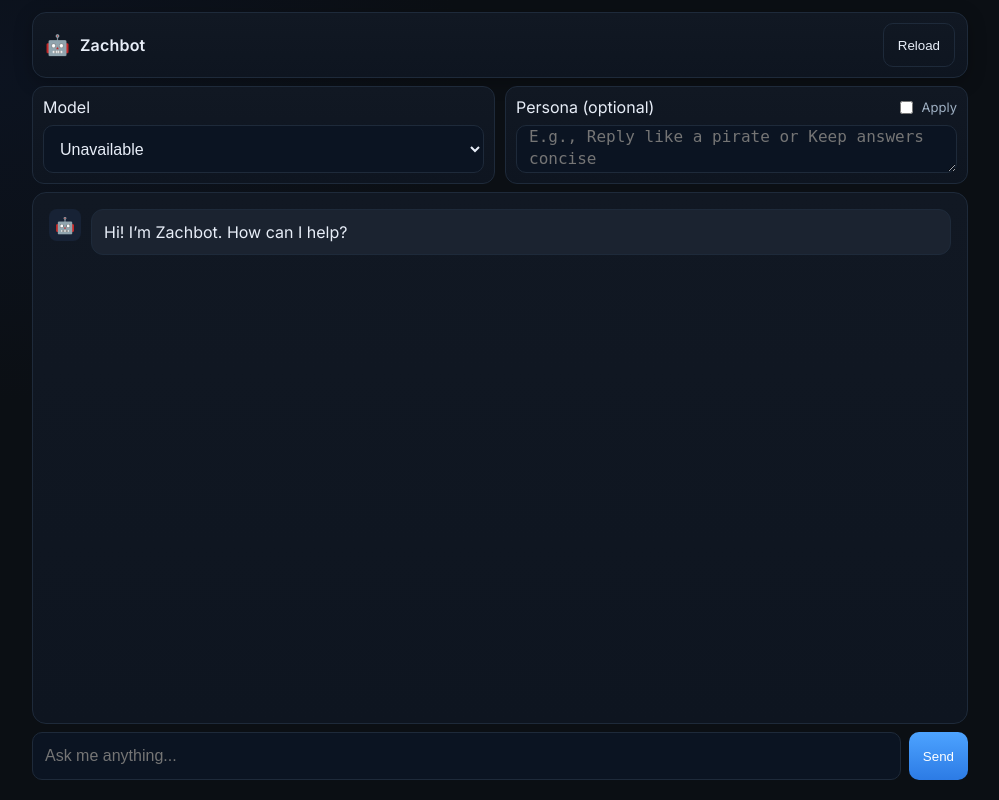
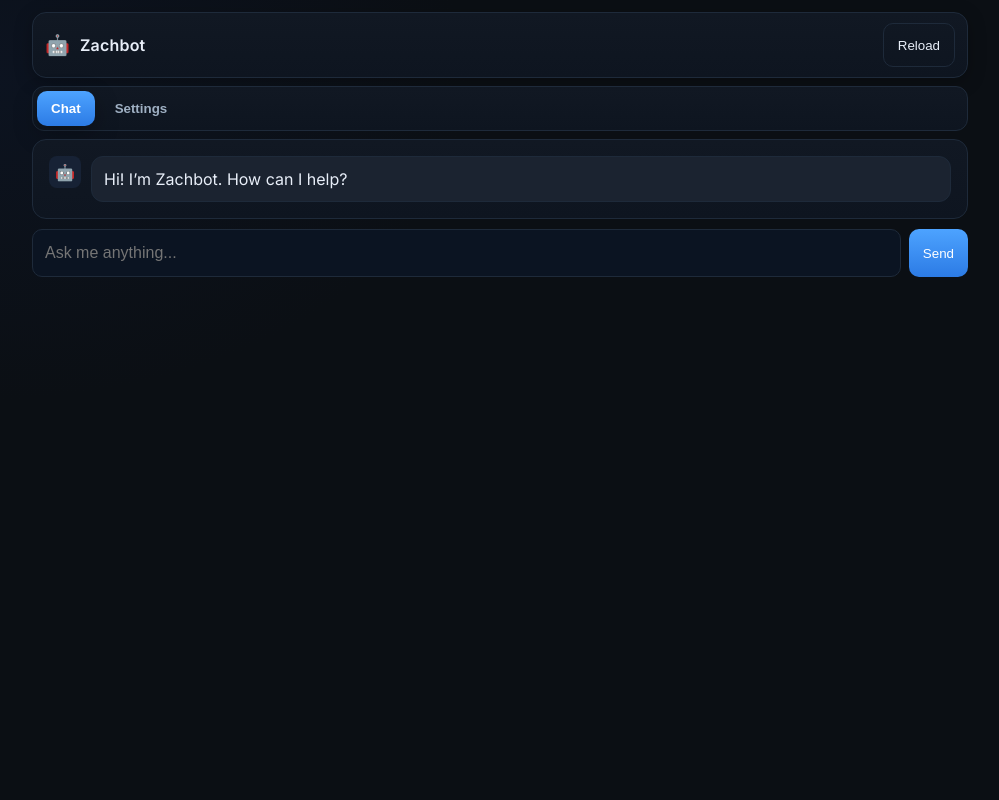
Before and after one commit to partofaplan/ai_sandbox, a Python web app: template go_webapp/templates/index.html in a window 1280 px wide. Shown: the whole page, without its empty margins (140-1139 px from the left). Run offline with Jinja, Linux system fonts and the light colour scheme; the template is opened without the code that fills it, so the values that code supplies are empty.

Commit message:
Updated for models

```diff
--- a/go_webapp/static/css/style.css
+++ b/go_webapp/static/css/style.css
@@ -32,8 +32,8 @@ body {
   height: 100vh; /* fallback */
   max-width: 960px;
   margin: 0 auto;
-  display: grid;
-  grid-template-rows: auto auto 1fr auto;
+  display: flex;
+  flex-direction: column;
   gap: 8px;
   padding: 12px;
   padding-bottom: calc(12px + env(safe-area-inset-bottom));
@@ -44,6 +44,40 @@ body {
 }
 @supports (height: 100dvh) {
   .app { height: 100dvh; }
+}
+
+.tabs {
+  display: inline-flex;
+  gap: 6px;
+  background: linear-gradient(180deg, var(--panel), var(--panel-2));
+  border: 1px solid var(--border);
+  border-radius: 12px;
+  padding: 4px;
+}
+.tab-btn {
+  border: none;
+  background: transparent;
+  color: var(--muted);
+  padding: 10px 14px;
+  border-radius: 10px;
+  cursor: pointer;
+  font-weight: 600;
+}
+.tab-btn.active {
+  background: linear-gradient(180deg, var(--primary), var(--primary-strong));
+  color: #fff;
+  box-shadow: 0 8px 24px rgba(0,0,0,0.25);
+}
+
+.tab-panel {
+  display: none;
+  flex: 1;
+  min-height: 0;
+}
+.tab-panel.active {
+  display: flex;
+  flex-direction: column;
+  gap: 10px;
 }
 
 .app-header {
@@ -191,6 +225,11 @@ body {
   color: var(--muted);
 }
 .switch input { accent-color: var(--primary); }
+
+.textarea:disabled {
+  opacity: 0.5;
+  cursor: not-allowed;
+}
 .composer-form {
   display: grid;
   grid-template-columns: 1fr auto;
--- a/go_webapp/static/js/app.js
+++ b/go_webapp/static/js/app.js
@@ -11,6 +11,11 @@ const progress = $('#progress');
 const modelSelect = $('#model-select');
 const personaInput = $('#persona-input');
 const personaToggle = $('#persona-toggle');
+const tabButtons = document.querySelectorAll('.tab-btn');
+const tabPanels = {
+  chat: document.getElementById('tab-chat'),
+  settings: document.getElementById('tab-settings'),
+};
 
 const API = {
   chat: '/chat/',
@@ -104,6 +109,27 @@ function currentPersona() {
 
 function currentModel() {
   return modelSelect?.value?.trim() || '';
+}
+
+function togglePersonaInput() {
+  const apply = personaToggle?.checked;
+  if (personaInput) {
+    personaInput.disabled = !apply;
+  }
+}
+
+function switchTab(name) {
+  tabButtons.forEach((btn) => {
+    const isActive = btn.dataset.tab === name;
+    btn.classList.toggle('active', isActive);
+    btn.setAttribute('aria-selected', isActive ? 'true' : 'false');
+  });
+  Object.entries(tabPanels).forEach(([key, panel]) => {
+    if (!panel) return;
+    const active = key === name;
+    panel.classList.toggle('active', active);
+    panel.hidden = !active;
+  });
 }
 
 async function reloadModel() {
@@ -227,6 +253,14 @@ async function init() {
   reloadBtn?.addEventListener('click', reloadModel);
 
   loadModels();
+
+  tabButtons.forEach((btn) => {
+    btn.addEventListener('click', () => switchTab(btn.dataset.tab));
+  });
+  if (personaToggle) {
+    personaToggle.addEventListener('change', togglePersonaInput);
+    togglePersonaInput();
+  }
 }
 
 window.ChatUI = { addAssistantMessage };
--- a/go_webapp/templates/index.html
+++ b/go_webapp/templates/index.html
@@ -26,7 +26,29 @@
             <div class="indeterminate"></div>
         </div>
 
-        <section class="settings" aria-label="Chat settings">
+        <div class="tabs" role="tablist">
+            <button class="tab-btn active" data-tab="chat" role="tab" aria-selected="true">Chat</button>
+            <button class="tab-btn" data-tab="settings" role="tab" aria-selected="false">Settings</button>
+        </div>
+
+        <section id="tab-chat" class="tab-panel active" role="tabpanel" aria-label="Chat">
+            <main id="chat" class="chat">
+                <div id="chat-log" class="chat-log"></div>
+            </main>
+
+            <footer class="composer">
+                <form id="composer-form" class="composer-form" autocomplete="off">
+                    <input id="user-input" class="input" type="text" placeholder="Ask me anything..."
+                           inputmode="text" enterkeyhint="send" autocomplete="off"
+                           autocapitalize="sentences" autocorrect="on" spellcheck="true" />
+                    <button id="send-btn" class="btn btn-primary" type="submit">Send</button>
+                </form>
+                <div id="status-indicator" class="status"></div>
+            </footer>
+        </section>
+
+        <section id="tab-settings" class="tab-panel" role="tabpanel" aria-label="Settings">
+            <div class="settings">
                 <div class="setting">
                     <label for="model-select">Model</label>
                     <select id="model-select" class="input select">
@@ -44,21 +66,8 @@
                     <textarea id="persona-input" class="input textarea" rows="3"
                               placeholder="E.g., Reply like a pirate or Keep answers concise"></textarea>
                 </div>
+            </div>
         </section>
-
-        <main id="chat" class="chat">
-            <div id="chat-log" class="chat-log"></div>
-        </main>
-
-        <footer class="composer">
-            <form id="composer-form" class="composer-form" autocomplete="off">
-                <input id="user-input" class="input" type="text" placeholder="Ask me anything..."
-                       inputmode="text" enterkeyhint="send" autocomplete="off"
-                       autocapitalize="sentences" autocorrect="on" spellcheck="true" />
-                <button id="send-btn" class="btn btn-primary" type="submit">Send</button>
-            </form>
-            <div id="status-indicator" class="status"></div>
-        </footer>
     </div>
 
     <script src="/static/js/app.js"></script>
--- a/k8s/helm/zachbot/values.yaml
+++ b/k8s/helm/zachbot/values.yaml
@@ -63,5 +63,3 @@ modelConfig:
     PARAMETER num_predict 200
 
     PARAMETER num_ctx 2048
-
-    SYSTEM "Provide all your answers as if you were Gollum from Lord of the Rings."
```
Lines whose indentation alone changed are shown as unchanged.
